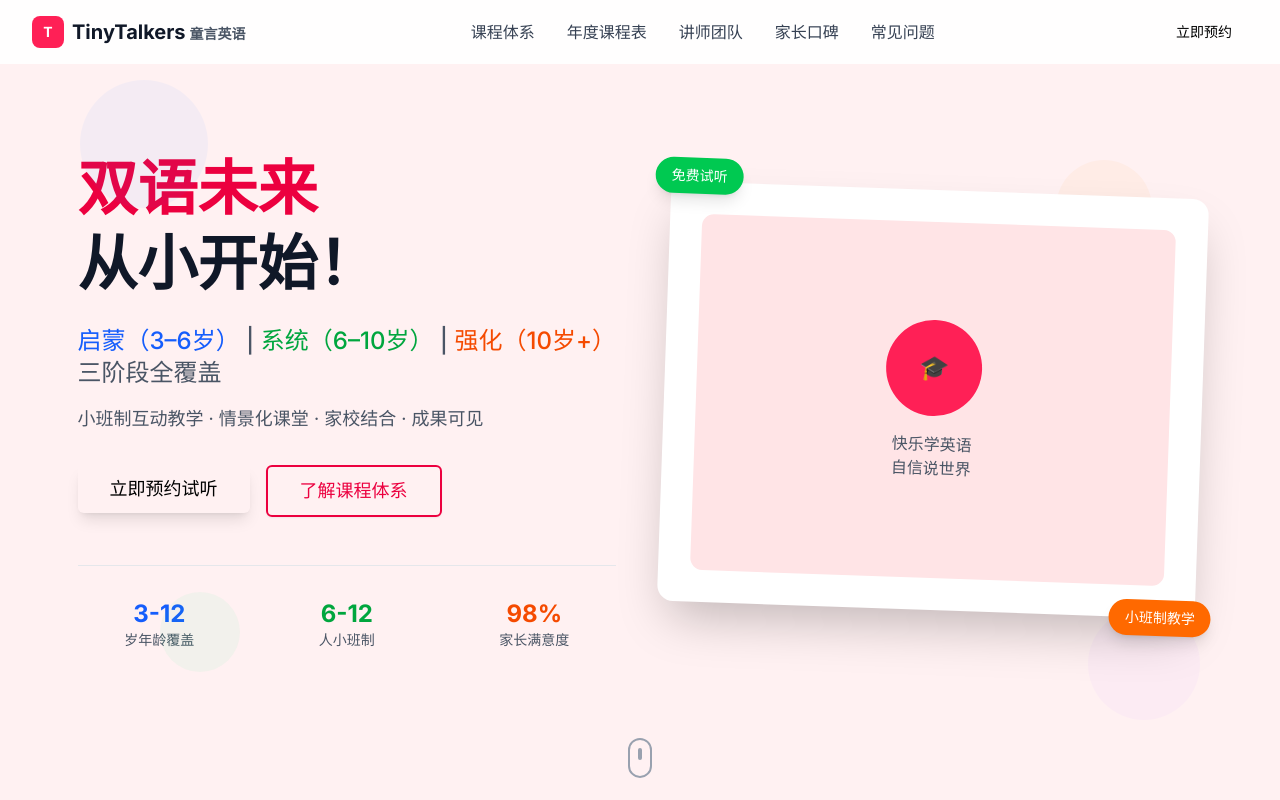
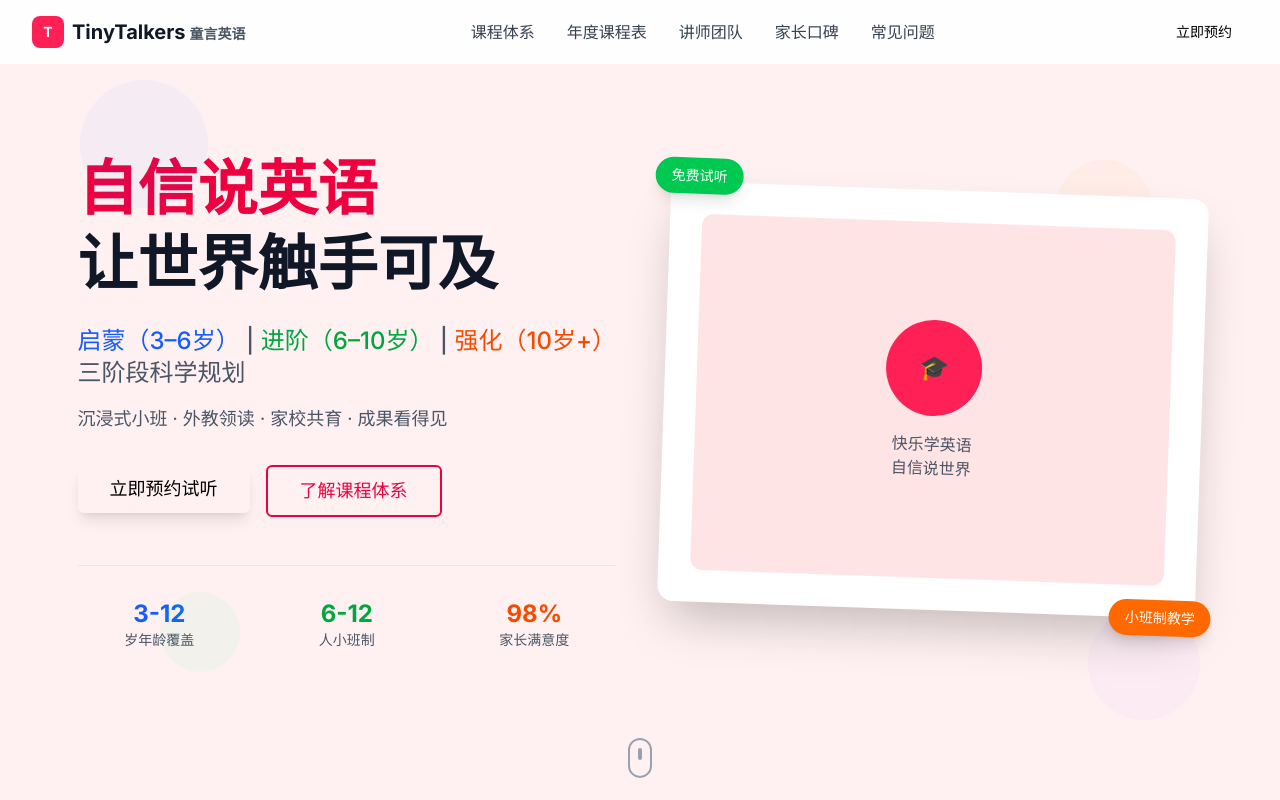
Before and after one commit to neozhu/TinyTalkers, a Next.js app: page / in a window 1280 px wide. Shown: the top 800 px of the page. Built offline with nearby package versions, Linux system fonts and the light colour scheme.

Commit message:
feat: refresh hero marketing copy

```diff
--- a/components/hero-section.tsx
+++ b/components/hero-section.tsx
@@ -36,9 +36,9 @@ const HeroSection = () => {
               transition={{ duration: 0.8, delay: 0.2 }}
               className="text-4xl sm:text-5xl lg:text-6xl font-bold text-gray-900 leading-tight"
             >
-              <span className="text-rose-600">双语未来</span>
+              <span className="text-rose-600">自信说英语</span>
               <br />
-              从小开始！
+              让世界触手可及
             </motion.h1>
 
             <motion.p
@@ -48,10 +48,10 @@ const HeroSection = () => {
               className="text-xl sm:text-2xl text-gray-600 mt-6 font-medium"
             >
               <span className="text-blue-600">启蒙（3–6岁）</span> |{" "}
-              <span className="text-green-600">系统（6–10岁）</span> |{" "}
+              <span className="text-green-600">进阶（6–10岁）</span> |{" "}
               <span className="text-orange-600">强化（10岁+）</span>
               <br />
-              三阶段全覆盖
+              三阶段科学规划
             </motion.p>
 
             <motion.p
@@ -60,7 +60,7 @@ const HeroSection = () => {
               transition={{ duration: 0.8, delay: 0.6 }}
               className="text-lg text-gray-600 mt-4"
             >
-              小班制互动教学 · 情景化课堂 · 家校结合 · 成果可见
+              沉浸式小班 · 外教领读 · 家校共育 · 成果看得见
             </motion.p>
 
             <motion.div
```
